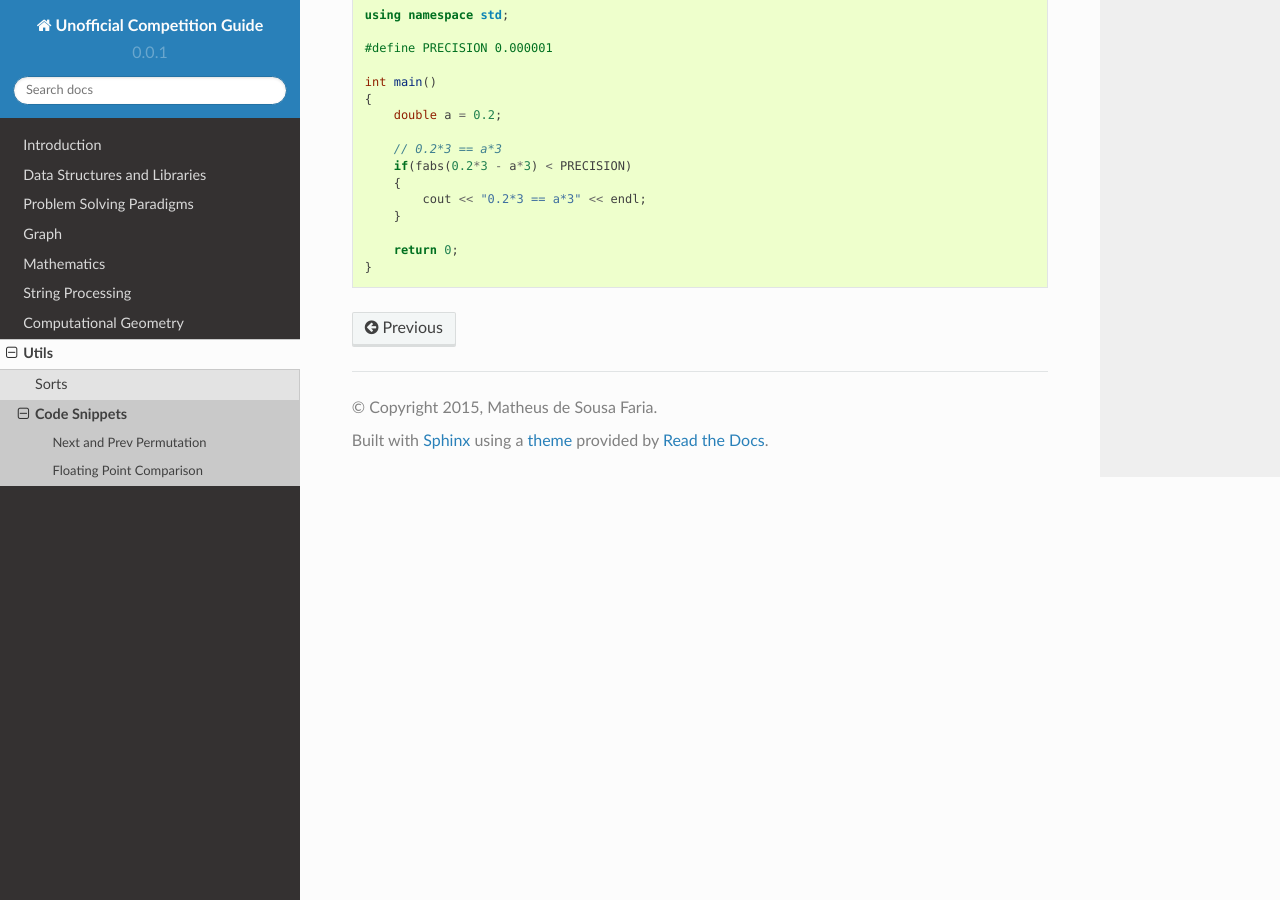
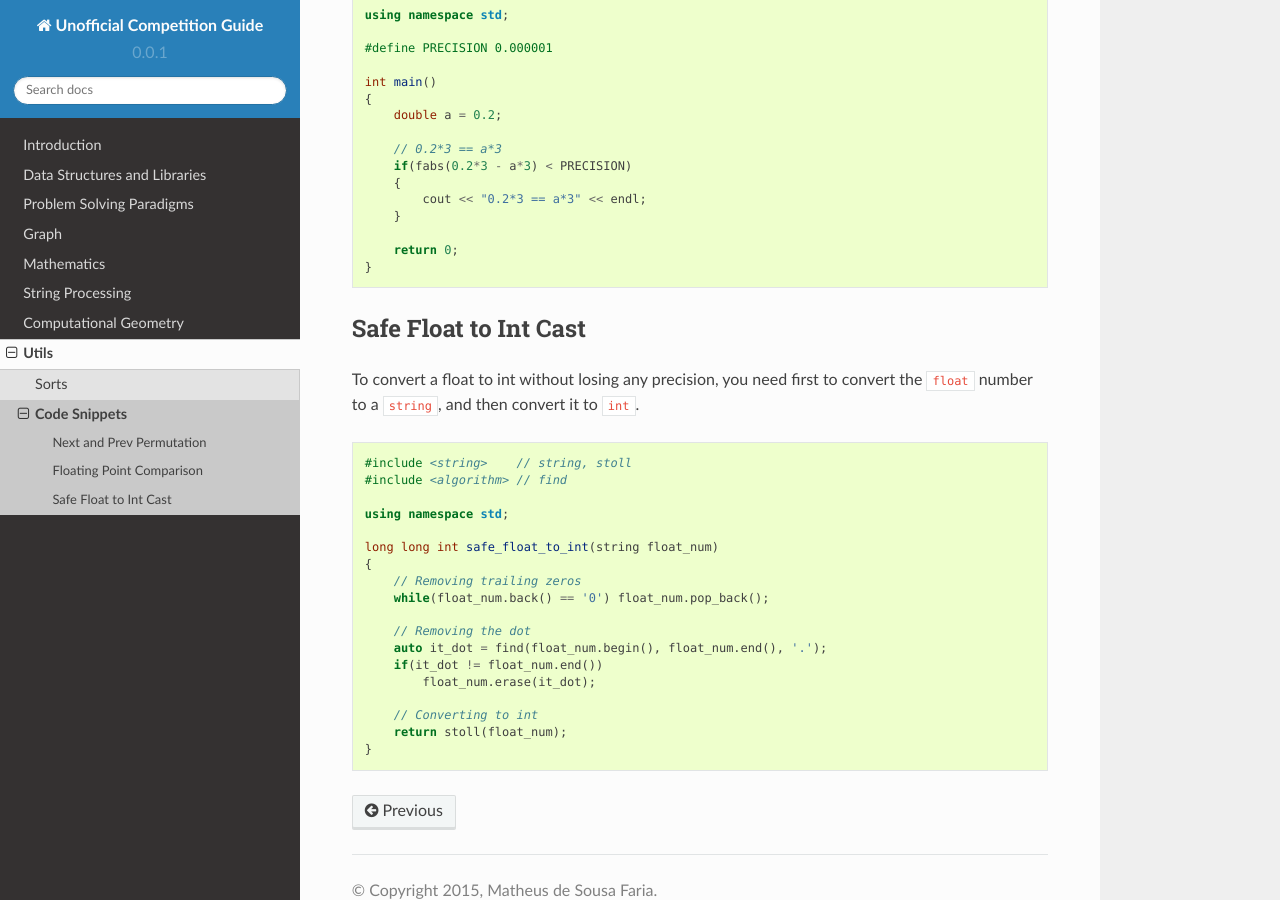
Before and after one commit to MatheusFaria/unofficial-competition-guide, a Sphinx documentation site: the page built from docs/source/code-snippets.rst, in a window 1280 px wide and 900 px high, scrolled down 1065 px. Built offline with Sphinx 7.4.7 and the Read the Docs theme 2.0.0, drawn with Linux system fonts in a browser that asks for light colours.

Commit message:
Adding float to int conversion section

```diff
--- a/docs/source/code-snippets.rst
+++ b/docs/source/code-snippets.rst
@@ -69,5 +69,34 @@ the imprecision of the operations made using them can generate a biased result.
         return 0;
     }
 
+
+Safe Float to Int Cast
+----------------------
+
+To convert a float to int without losing any precision, you need first to convert
+the ``float`` number to a ``string``, and then convert it to ``int``.
+
+.. code-block:: cpp
+
+    #include <string>    // string, stoll
+    #include <algorithm> // find
+
+    using namespace std;
+
+    long long int safe_float_to_int(string float_num)
+    {
+        // Removing trailing zeros
+        while(float_num.back() == '0') float_num.pop_back();
+
+        // Removing the dot
+        auto it_dot = find(float_num.begin(), float_num.end(), '.');
+        if(it_dot != float_num.end())
+            float_num.erase(it_dot);
+
+        // Converting to int
+        return stoll(float_num);
+    }
+
+
 .. toctree::
    :maxdepth: 2
```
Also changed, not shown: 1 other file.
